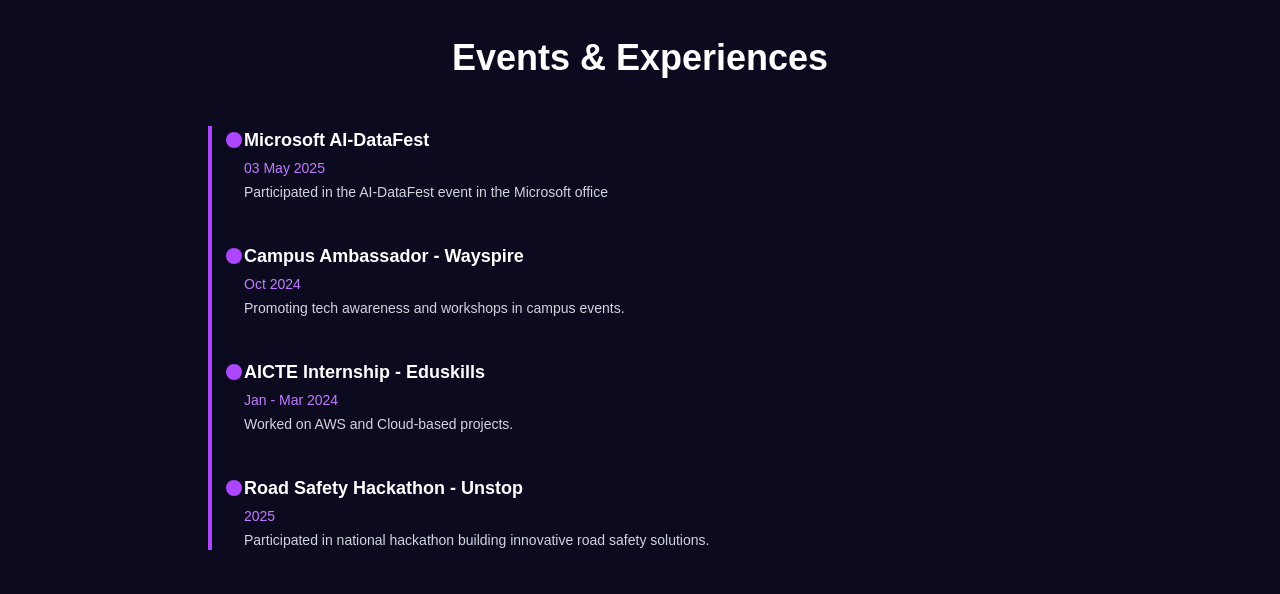
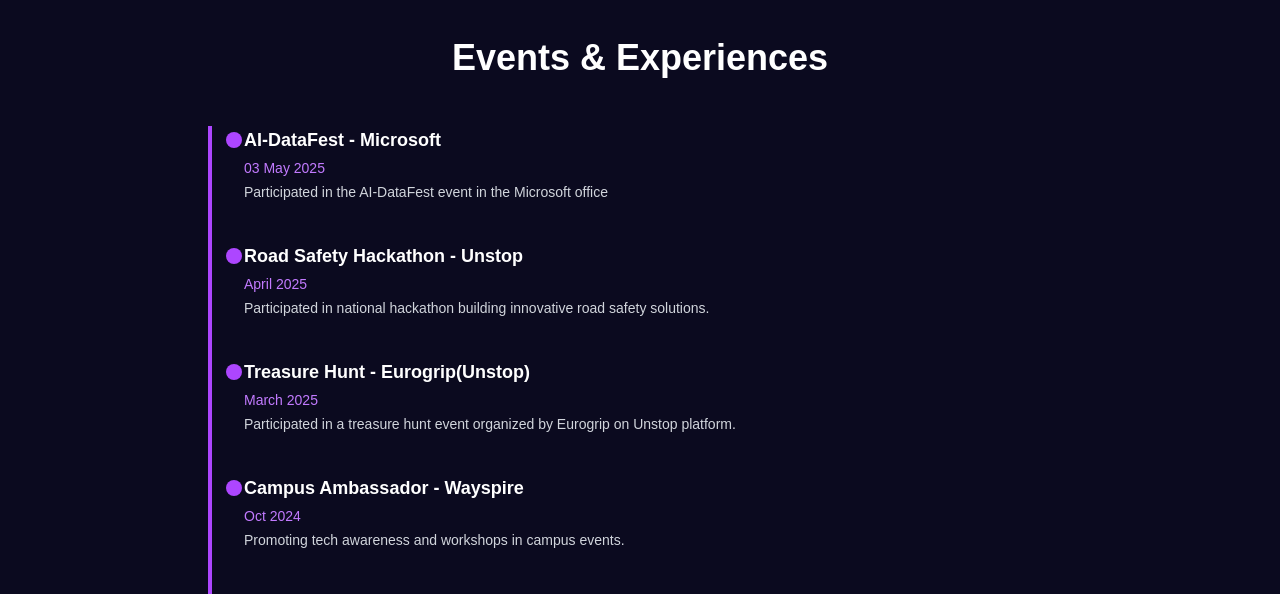
Before and after one commit to Dattajagan/Portfolio, a Next.js app: page / in a window 1280 px wide. Shown: the part 4000-4594 px from the top of the page. Built offline with nearby package versions, Linux system fonts and the light colour scheme.

Commit message:
Update events.js

```diff
--- a/app/data/events.js
+++ b/app/data/events.js
@@ -1,8 +1,18 @@
 export const events = [
   {
-    title: "Microsoft AI-DataFest",
+    title: "AI-DataFest - Microsoft",
     date: "03 May 2025",
     description: "Participated in the AI-DataFest event in the Microsoft office"
+  },
+  {
+    title: "Road Safety Hackathon - Unstop",
+    date: "April 2025",
+    description: "Participated in national hackathon building innovative road safety solutions."
+  },
+  {
+    title: "Treasure Hunt - Eurogrip(Unstop)",
+    date: "March 2025",
+    description: "Participated in a treasure hunt event organized by Eurogrip on Unstop platform."
   },
   {
     title: "Campus Ambassador - Wayspire",
@@ -13,10 +23,6 @@
     title: "AICTE Internship - Eduskills",
     date: "Jan - Mar 2024",
     description: "Worked on AWS and Cloud-based projects."
-  },
-  {
-    title: "Road Safety Hackathon - Unstop",
-    date: "2025",
-    description: "Participated in national hackathon building innovative road safety solutions."
   }
+
 ];
```
